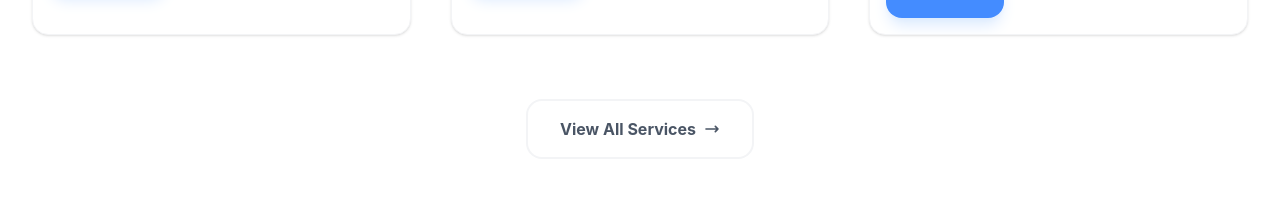
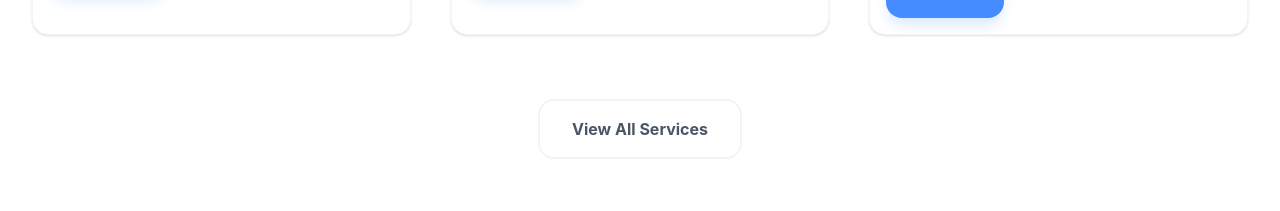
Before and after one commit to asim007464/Shine-Span-project, a React (Vite) app: page / in a window 1280 px wide. Shown: the part 2124-2335 px from the top of the page. Built offline with nearby package versions, Linux system fonts and the light colour scheme.

Commit message:
fix some more issues again03

```diff
--- a/src/components/Homecomponents/CTA.jsx
+++ b/src/components/Homecomponents/CTA.jsx
@@ -19,13 +19,16 @@ const CTA = () => {
 
         <div className="flex flex-col sm:flex-row items-center justify-center gap-5">
           {/* Primary Button */}
-          <button className="w-full sm:w-auto bg-white text-[#448cff] px-6 py-4 rounded-xl font-semibold text-[13px] uppercase tracking-widest shadow-2xl shadow-blue-900/20 hover:bg-gray-100 hover:shadow-4xl   transition-all active:scale-95">
+          <Link
+            to="/register"
+            className="w-full sm:w-auto bg-white text-[#448cff] px-6 py-4 rounded-xl font-semibold text-[13px] uppercase tracking-widest shadow-2xl shadow-blue-900/20 hover:bg-gray-100 hover:shadow-4xl   transition-all active:scale-95"
+          >
             Book Now
-          </button>
+          </Link>
 
           {/* Secondary Outline Button */}
           <Link
-            to="/services"
+            to="/contact"
             className="w-full sm:w-auto border-2 border-white/30 text-white px-6 py-4 rounded-2xl font-bold text-[13px] uppercase tracking-widest hover:bg-white/10 transition-all flex items-center justify-center gap-3"
           >
             <svg
--- a/src/components/Homecomponents/Services.jsx
+++ b/src/components/Homecomponents/Services.jsx
@@ -78,19 +78,6 @@ const Services = () => {
             className="inline-flex items-center gap-2 px-8 py-4 border-2 border-gray-100 hover:border-[#448cff] hover:text-[#448cff] text-gray-600 font-bold rounded-2xl transition-all group"
           >
             View All Services
-            <svg
-              className="w-4 h-4 transform group-hover:translate-x-1 transition-transform"
-              fill="none"
-              stroke="currentColor"
-              viewBox="0 0 24 24"
-            >
-              <path
-                strokeLinecap="round"
-                strokeLinejoin="round"
-                strokeWidth="2.5"
-                d="M17 8l4 4m0 0l-4 4m4-4H3"
-              />
-            </svg>
           </Link>
         </div>
       </div>
```
